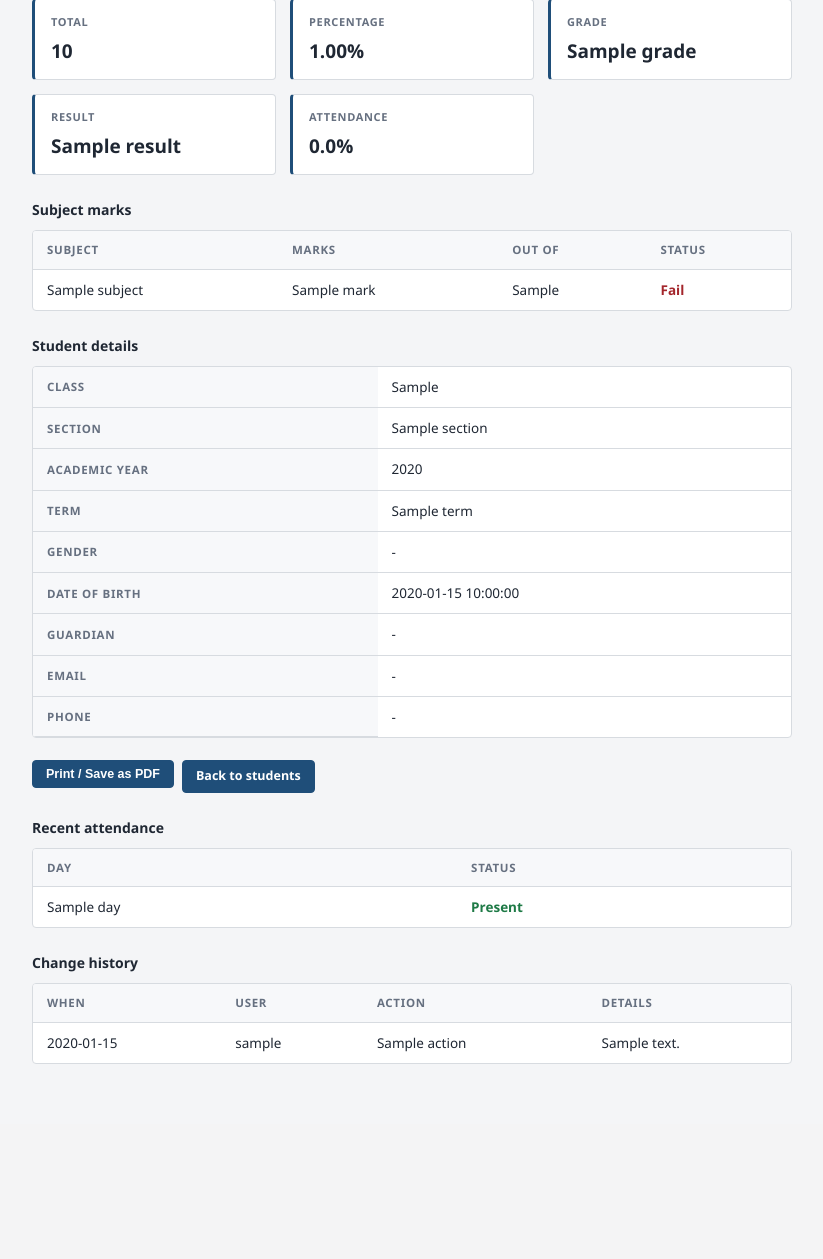
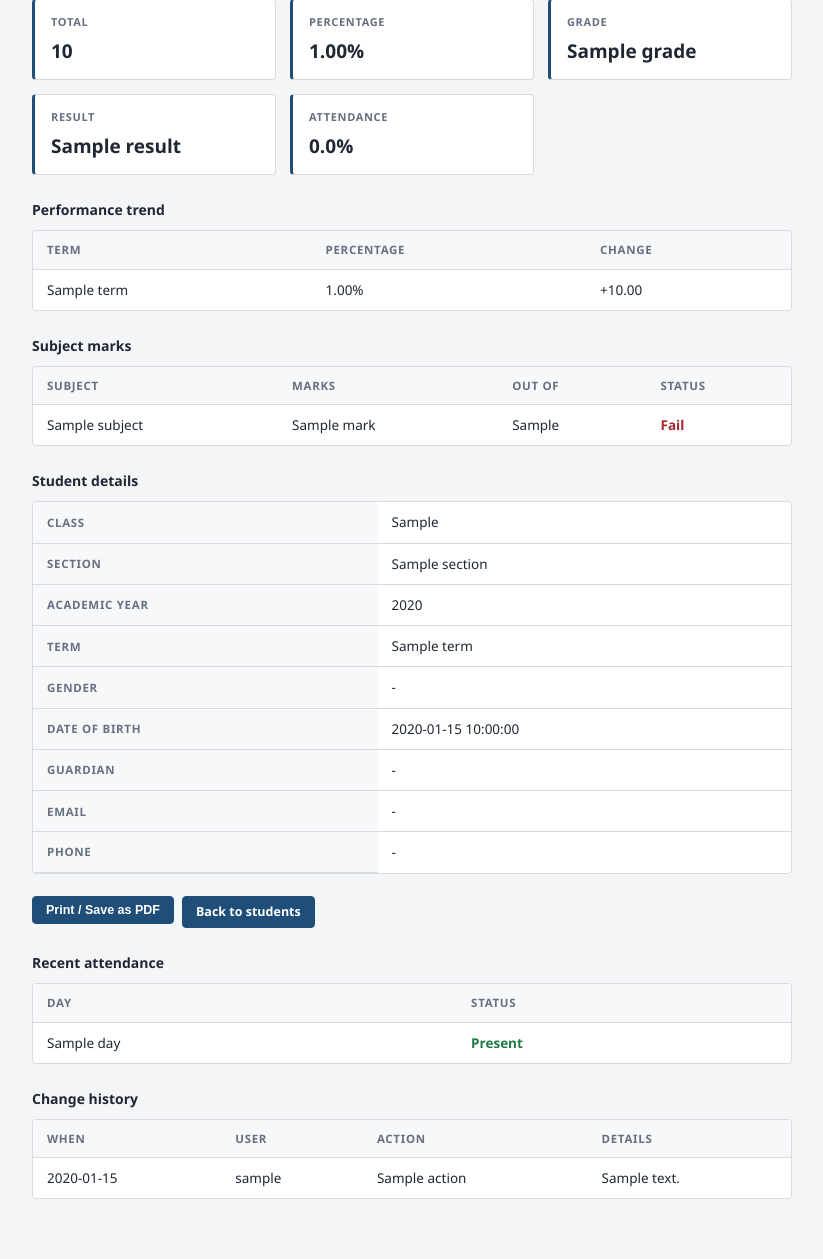
Before and after one commit to atharvabce-vit/Student-Grade-Portal, a Flask app: template templates/report.html in a window 1280 px wide. Shown: the part 174-1433 px from the top of the page, without its empty margins (52-875 px from the left). Before the commit the page ends 1238 px from the top, so only its background shows below. Run offline with Flask 3, Linux system fonts and the light colour scheme; the template is opened without the code that fills it: most values are stand-ins (such as "Sample title", 1, 10 or a date in 2020).

Commit message:
Show the performance trend on the report card

```diff
--- a/templates/report.html
+++ b/templates/report.html
@@ -19,6 +19,26 @@
     <div class="stat"><span>Attendance</span><strong>{{ "%.1f"|format(attendance_rate) }}%</strong></div>
     {% endif %}
   </div>
+
+  {% if trend %}
+  <h3>Performance trend</h3>
+  <table>
+    <thead>
+      <tr><th>Term</th><th>Percentage</th><th>Change</th></tr>
+    </thead>
+    <tbody>
+      {% for point in trend %}
+      <tr>
+        <td>{{ point.term }}</td>
+        <td>{{ "%.2f"|format(point.percentage) }}%</td>
+        <td class="{{ point.direction }}">
+          {% if point.change is none %}-{% else %}{{ "%+.2f"|format(point.change) }}{% endif %}
+        </td>
+      </tr>
+      {% endfor %}
+    </tbody>
+  </table>
+  {% endif %}
 
   <h3>Subject marks</h3>
   <table>
```
